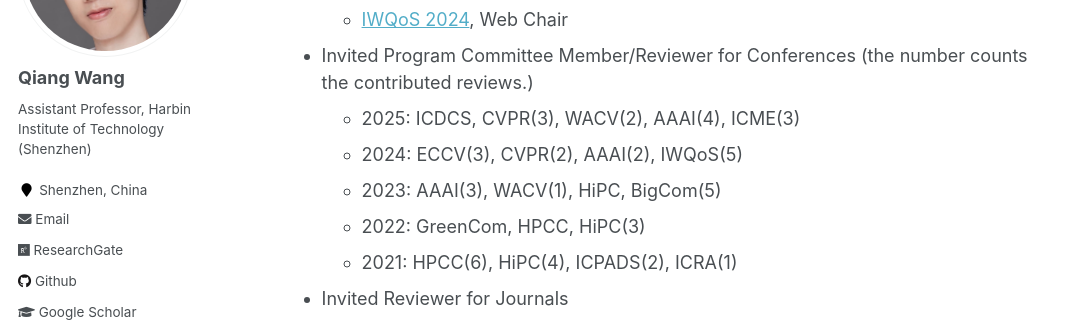
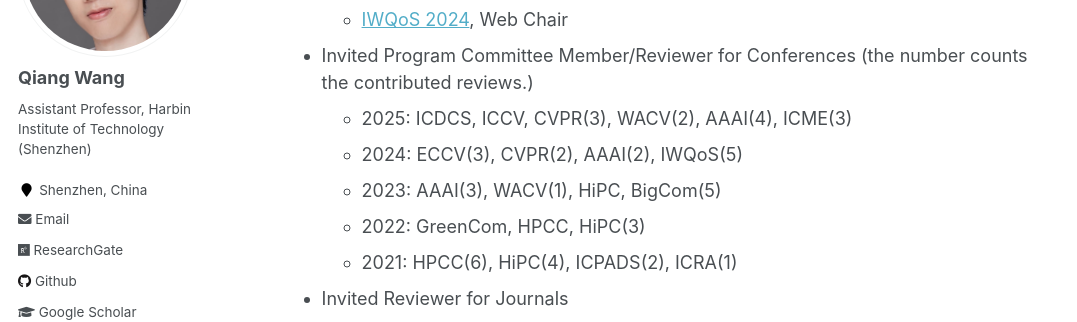
Before and after one commit to blackjack2015/blackjack2015.github.io, a Jekyll site: the page built from _pages/about.md, in a window 1280 px wide and 900 px high, scrolled down 3420 px. Shown: the part 152-474 px from the top of the window, without its empty margins (0-1077 px from the left). Built offline with Jekyll 4.4.1, drawn with Linux system fonts in a browser that asks for light colours.

Commit message:
Update about.md

```diff
--- a/_pages/about.md
+++ b/_pages/about.md
@@ -67,7 +67,7 @@ Qiang Wang is currently a tenure-track Associate Professor at Department of Comp
     + [IEEE MetaCom 2025](https://ieee-metacom.org/tech-committee.html), Track Chair of "Metaverse Computing, Architectures, and Applications"
     + [IWQoS 2024](https://iwqos2024.ieee-iwqos.org/committees/organizing-committee), Web Chair
 + Invited Program Committee Member/Reviewer for Conferences (the number counts the contributed reviews.)
-    + 2025: ICDCS, CVPR(3), WACV(2), AAAI(4), ICME(3)
+    + 2025: ICDCS, ICCV, CVPR(3), WACV(2), AAAI(4), ICME(3)
     + 2024: ECCV(3), CVPR(2), AAAI(2), IWQoS(5)
     + 2023: AAAI(3), WACV(1), HiPC, BigCom(5)
     + 2022: GreenCom, HPCC, HiPC(3)
```
